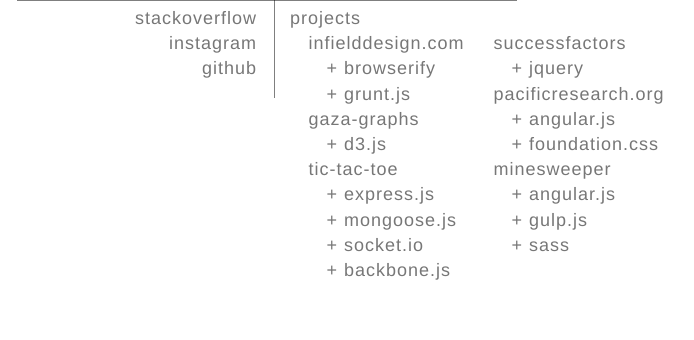
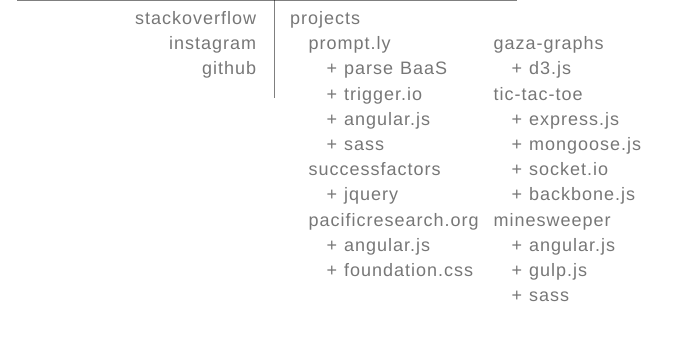
Before and after one commit to whroman/new_site, a plain HTML site: page index.html in a window 1280 px wide. Both pictures are taken after a click on the element "projects". Shown: the part 172-512 px from the top of the page, without its empty margins (373-1067 px from the left). Drawn offline with Linux system fonts and the light colour scheme.

Commit message:
updating `projects`

```diff
--- a/index.html
+++ b/index.html
@@ -39,22 +39,69 @@
                 <li>
                     <ul>
                         <li class="header">
-                            <a href="http://www.infielddesign.com">
-                                infielddesign.com
+                            <a href="http://www.prompt.ly">
+                                prompt.ly
                             </a>
                         </li>
                         <li class="indent">
-                            <a href="https://github.com/substack/node-browserify">
-                                + browserify
+                            <a href="https://parse.com">
+                                + <h3>parse BaaS</h3>
                             </a>
                         </li>
                         <li class="indent">
-                            <a href="http://gruntjs.com/">
-                                + <h3>grunt.js</h3>
+                            <a href="https://trigger.io">
+                                + <h3>trigger.io</h3>
+                            </a>
+                        </li>
+                        <li class="indent">
+                            <a href="http://angularjs.org/">
+                                + <h3>angular.js</h3>
+                            </a>
+                        </li>
+                        <li class="indent">
+                            <a href="http://sass-lang.com/">
+                                + <h3>sass</h3>
                             </a>
                         </li>
                     </ul>
                 </li>
+
+                <li>
+                    <ul>
+                        <li class="header">
+                            <a href="http://www.successfactors.com/en_us/customers.html">
+                                successfactors
+                            </a>
+                        </li>
+                        <li class="indent">
+                            <a href="http://jquery.com/">
+                                <h3>+ jquery</h3>
+                            </a>
+                        </li>
+                    </ul>
+                </li>
+                <li>
+                    <ul>
+                        <li class="header">
+                            <a href="http://www.pacificresearch.org/fileadmin/school-studies/#/illinois">
+                                pacificresearch.org
+                            </a>
+                        </li>
+                        <li class="indent">
+                            <a href="http://angularjs.org/">
+                                + <h3>angular.js</h3>
+                            </a>
+                        </li>
+                        <li class="indent">
+                            <a href="http://foundation.zurb.com/">
+                                + <h3>foundation.css</h3>
+                            </a>
+                        </li>
+                    </ul>
+                </li>
+            </ul>
+
+            <ul class="projects-list hide">
 
                 <li>
                     <ul>
@@ -99,42 +146,6 @@
                         </li>
                     </ul>
                 </li>
-            </ul>
-
-            <ul class="projects-list hide">
-                <li>
-                    <ul>
-                        <li class="header">
-                            <a href="http://www.successfactors.com/en_us/customers.html">
-                                successfactors
-                            </a>
-                        </li>
-                        <li class="indent">
-                            <a href="http://jquery.com/">
-                                <h3>+ jquery</h3>
-                            </a>
-                        </li>
-                    </ul>
-                </li>
-                <li>
-                    <ul>
-                        <li class="header">
-                            <a href="http://www.pacificresearch.org/fileadmin/school-studies/#/illinois">
-                                pacificresearch.org
-                            </a>
-                        </li>
-                        <li class="indent">
-                            <a href="http://angularjs.org/">
-                                + <h3>angular.js</h3>
-                            </a>
-                        </li>
-                        <li class="indent">
-                            <a href="http://foundation.zurb.com/">
-                                + <h3>foundation.css</h3>
-                            </a>
-                        </li>
-                    </ul>
-                </li>
 
                 <li>
                     <ul>
```
